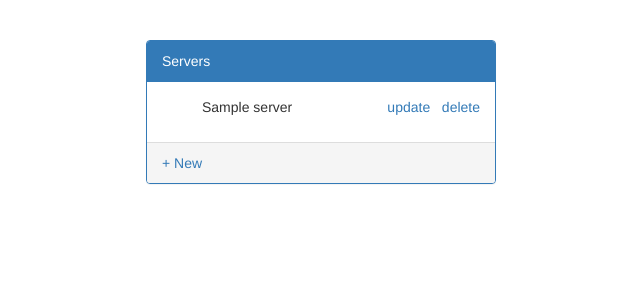
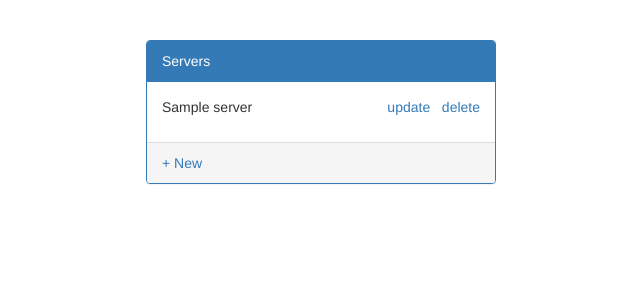
Before and after one commit to johnmackyllego/crud, a Django app: page /servers/ in a window 1280 px wide. Shown: the top 300 px of the page, without its empty margins (319-959 px from the left). Run offline with Django 3.2, Linux system fonts and the light colour scheme; tables that the repository leaves empty hold one stand-in row (values such as "Sample post"); some libraries are stand-ins or nearby versions.

Commit message:
padding left of ul set to 0
Signed-off-by: Machy <johnmacky.llego@gmail.com>

```diff
--- a/servers/templates/servers/server_list.html
+++ b/servers/templates/servers/server_list.html
@@ -10,7 +10,7 @@
         <div class="panel panel-primary">
             <div class="panel-heading">Servers</div>
             <div class="panel-body">
-                <ul style="list-style-type:none">
+                <ul style="padding-left: 0;list-style-type:none;">
                     {% for server in object_list %}
                     <li>{{ server.name }}
                     <div style = "float: right">
```
